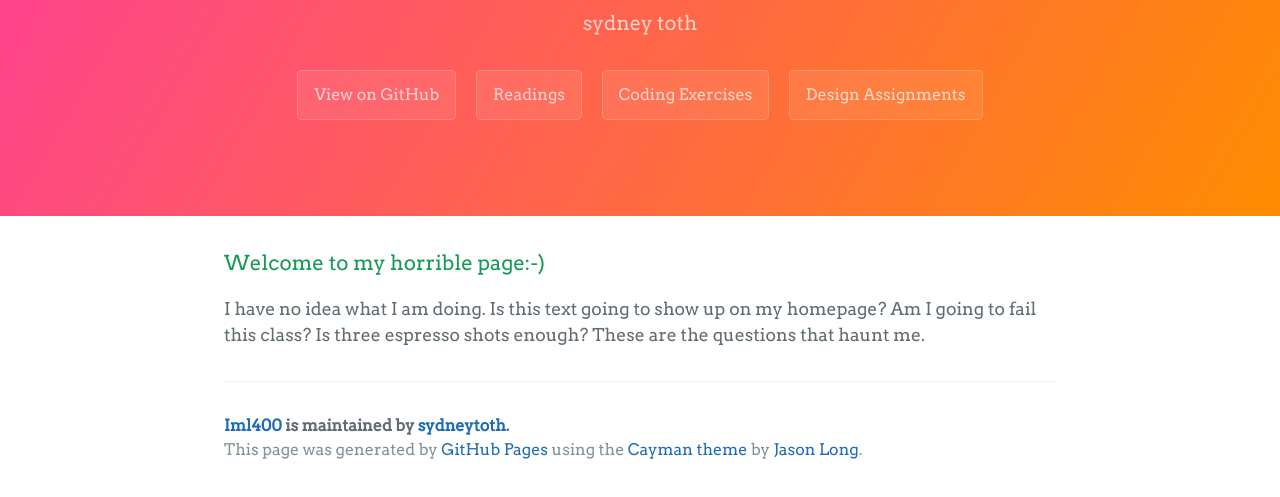
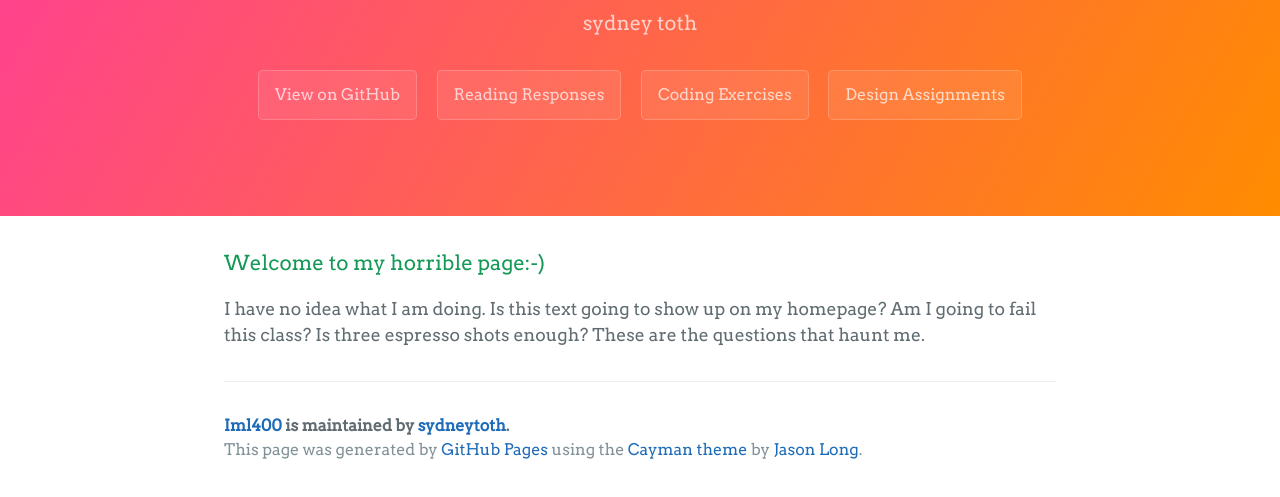
Before and after one commit to sydneytoth/IML400, a plain HTML site: page index.html in a window 1280 px wide. Shown: the part 167-664 px from the top of the page. Drawn offline with Linux system fonts and the light colour scheme.

Commit message:
Update index.html

```diff
--- a/index.html
+++ b/index.html
@@ -18,7 +18,7 @@
 
 
 
-      <a href="http://sydneytoth.github.io/IML400/readings/index.html" class="btn">Readings</a>
+      <a href="http://sydneytoth.github.io/IML400/readings/index.html" class="btn">Reading Responses</a>
       <a href="http://sydneytoth.github.io/IML400/exercises/index.html" class="btn">Coding Exercises</a>
       <a href="http://sydneytoth.github.io/IML400/design assignments/index.html" class="btn">Design Assignments</a>
     </section>
```
